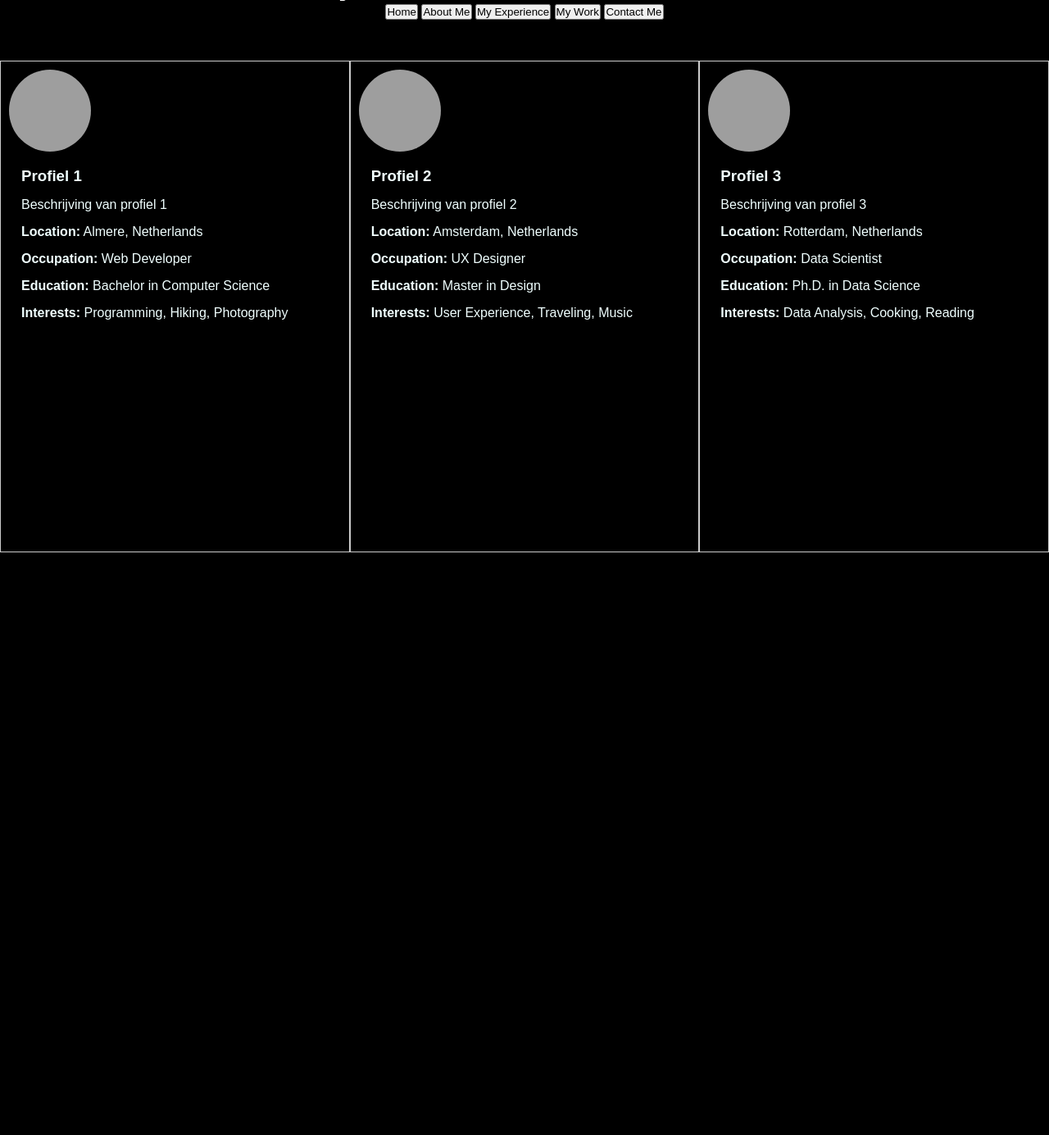
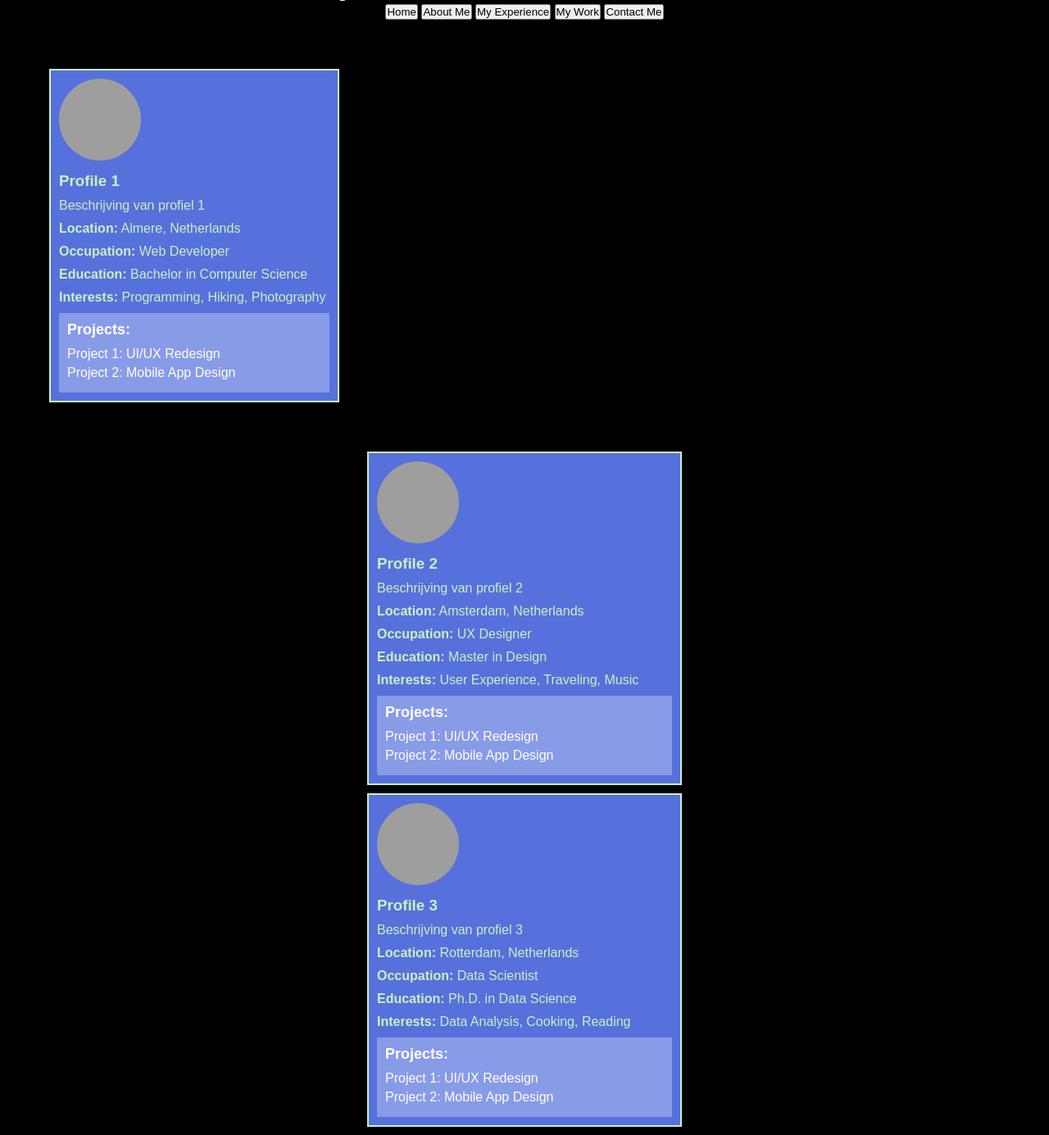
Before and after one commit to pmecpmec/ProfileApp, a PHP site: page /home.php in a window 1280 px wide. Shown: the part 569-1954 px from the top of the page at 82% size. Before the commit the page ends 1243 px from the top, so only its background shows below. Run offline with PHP 8.4, Linux system fonts and the light colour scheme; grey boxes are pictures that could not be loaded.

Commit message:
allmost done

```diff
--- a/home.php
+++ b/home.php
@@ -17,33 +17,41 @@
         <?php
         $profiles = array(
           array(
-            'name' => 'Profiel 1',
+            'name' => 'Profile 1',
             'image' => 'https://img.demorgen.be/412040aa02290eb651f309d87d1e26079f7e6f99/profielfoto-op-facebook-beinvloedt-wel-degelijk-jouw-jobkansen',
             'description' => 'Beschrijving van profiel 1',
             'location' => 'Almere, Netherlands',
             'occupation' => 'Web Developer',
             'education' => 'Bachelor in Computer Science',
-            'interests' => 'Programming, Hiking, Photography'
+            'interests' => 'Programming, Hiking, Photography',
+            'projects' => array(
+                'Project 1: UI/UX Redesign',
+                'Project 2: Mobile App Design',)
 
         ),
         array(
-            'name' => 'Profiel 2',
+            'name' => 'Profile 2',
             'image' => 'https://img.demorgen.be/412040aa02290eb651f309d87d1e26079f7e6f99/profielfoto-op-facebook-beinvloedt-wel-degelijk-jouw-jobkansen',
             'description' => 'Beschrijving van profiel 2',
             'location' => 'Amsterdam, Netherlands',
             'occupation' => 'UX Designer',
             'education' => 'Master in Design',
-            'interests' => 'User Experience, Traveling, Music'
+            'interests' => 'User Experience, Traveling, Music',
+            'projects' => array(
+                'Project 1: UI/UX Redesign',
+                'Project 2: Mobile App Design',)
         ),
         array(
-            'name' => 'Profiel 3',
+            'name' => 'Profile 3',
             'image' => 'https://img.demorgen.be/412040aa02290eb651f309d87d1e26079f7e6f99/profielfoto-op-facebook-beinvloedt-wel-degelijk-jouw-jobkansen',
             'description' => 'Beschrijving van profiel 3',
             'location' => 'Rotterdam, Netherlands',
             'occupation' => 'Data Scientist',
             'education' => 'Ph.D. in Data Science',
-            'interests' => 'Data Analysis, Cooking, Reading'
-
+            'interests' => 'Data Analysis, Cooking, Reading',
+            'projects' => array(
+                'Project 1: UI/UX Redesign',
+                'Project 2: Mobile App Design')
         )
     );
 
@@ -56,6 +64,13 @@
         echo '<p><strong>Occupation:</strong> ' . $profile['occupation'] . '</p>';
         echo '<p><strong>Education:</strong> ' . $profile['education'] . '</p>';
         echo '<p><strong>Interests:</strong> ' . $profile['interests'] . '</p>';
+        echo '<div class="projects">';
+        echo '<h4>Projects:</h4>';
+        foreach ($profile['projects'] as $project) {
+            echo '<p>' . $project . '</p>';
+        }
+        echo '</div>';
+        echo '</div>';
         echo '</div>';
 
     }
--- a/style.css
+++ b/style.css
@@ -5,8 +5,7 @@
     margin: 0;
     padding: 0;
     box-sizing: border-box;
-    font-family: 'poppins',
-    sans-serif;
+    font-family: 'poppins', sans-serif;
 }
 
 body {
@@ -15,25 +14,46 @@ body {
 
 .profile-container {
   display: flex;
-  justify-content: space-around;
-  margin-top: 50px;
+  justify-content: space-between;
+  margin: 50px;
 }
 
 .profile {
-  border: 1px solid #ccc;
+  border: 2px solid #C9F1BC;
   padding: 10px;
-  width: 600px;
-  height: 600px;
+  width: 30%;
   text-align: left;
+  background-color: #5671DC;
+  color: white;
+  margin: 10px;
 }
 
 .profile h3, .profile p {
-  color: azure;
-  margin: 15px;
+  color: #C9F1BC;
+  margin: 10px 0;
 }
 
 .profile img {
   border-radius: 50%;
   width: 100px;
   height: 100px;
+  margin-right: 10px;
 }
+
+.projects {
+  background-color: #889BE7 ;
+  padding: 10px;
+  margin-top: 10px;
+}
+
+.projects h4 {
+  color: white;
+  font-size: 18px;
+  margin-bottom: 10px;
+}
+
+.projects p {
+  color: #fff;
+  font-size: 16px;
+  margin: 5px 0;
+}
```
